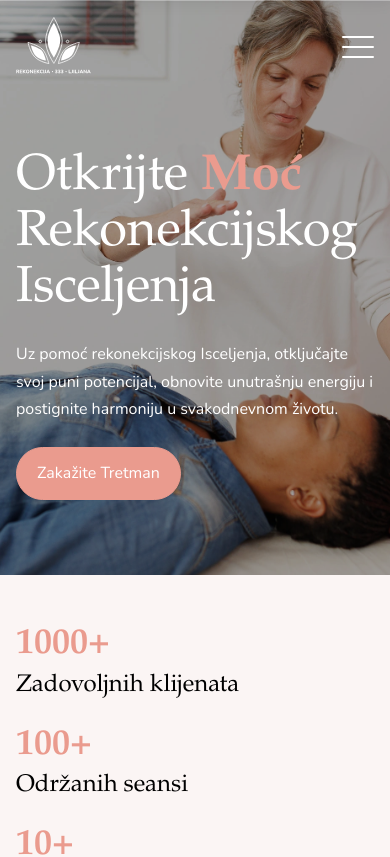
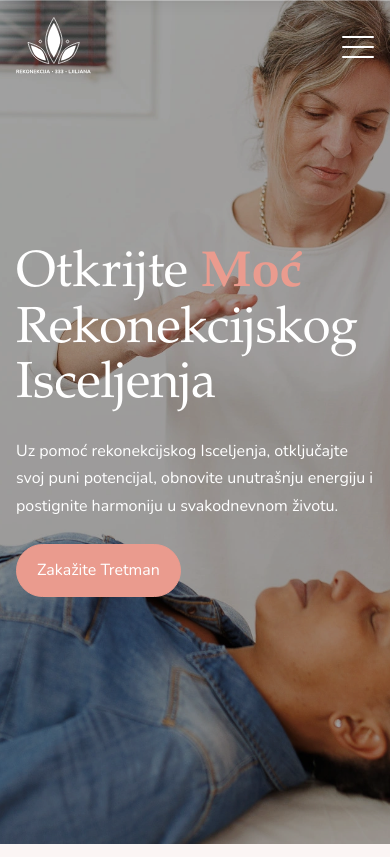
Before and after one commit to stefanelli990/rekonekcija-333-ljiljana, a React (Vite) app: page / in a window 390 px wide. Shown: the top 857 px of the page. Built offline with nearby package versions, Linux system fonts and the light colour scheme.

Commit message:
fixed hero height

```diff
--- a/src/components/Counter.jsx
+++ b/src/components/Counter.jsx
@@ -4,10 +4,10 @@ export default function Counter() {
   return (
     <section className="bg-primaryColor-light py-[50px] lg:py-[75px]">
         <div className="wrapper">
-            <div className="grid sm:grid-cols-2 md:grid-cols-3 gap-6 md:text-center">
+            <div className="flex flex-wrap justify-around gap-8 text-center">
                 {counter.map((item,index) => (
 
-                    <div key={index} className="flex flex-col gap-1">
+                    <div key={index} className="flex flex-col gap-1 w-[250px]">
                     <h2 className="text-primaryColor font-bold">{item.counterNumber}<span className="text-4xl">+</span></h2>
                     <p className="text-2xl lg:text-3xl font-serif">{item.counterTitle}</p>
                 </div>
--- a/src/components/Hero.jsx
+++ b/src/components/Hero.jsx
@@ -5,8 +5,8 @@ export default function Hero() {
     <section id="hero" className="relative">
         <img className='absolute inset-0 w-full h-full object-cover -z-[2]' src={heroBg} alt="" />
         <div className="bg-black/35 absolute inset-0 -z-[1]"></div>
-        <div className="wrapper flex items-center justify-between sm:min-h-[800px] text-white">
-            <div className="max-w-[550px] pt-[150px] pb-[75px] sm:pb-[150px]">
+        <div className="wrapper flex items-center justify-between min-h-screen sm:min-h-[800px] text-white">
+            <div className="max-w-[550px] sm:py-[150px]">
                 <h1>Otkrijte <span className='text-primaryColor font-bold'>Moć</span> Rekonekcijskog Isceljenja</h1>
                 <p className="my-6">Uz pomoć rekonekcijskog Isceljenja, otključajte svoj puni potencijal, obnovite unutrašnju energiju i postignite harmoniju u svakodnevnom životu.</p>
                 <div>
```
